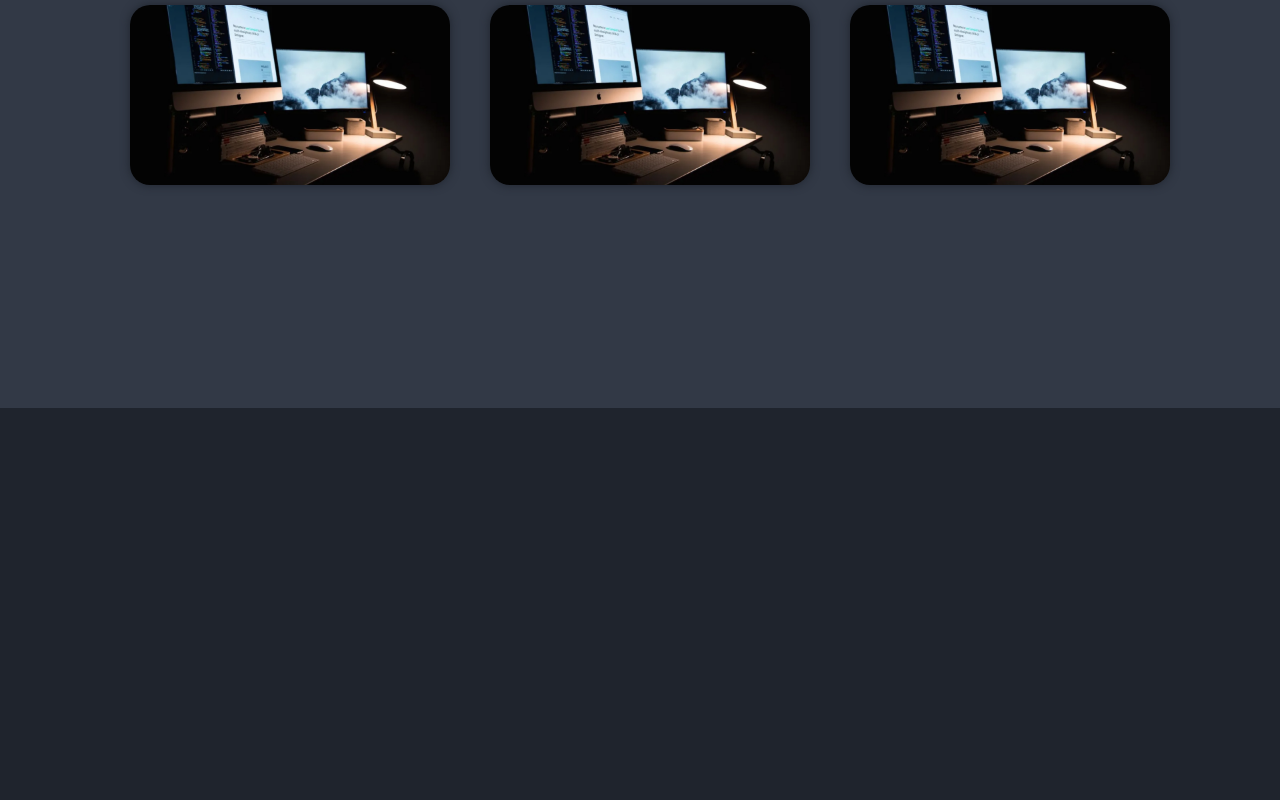
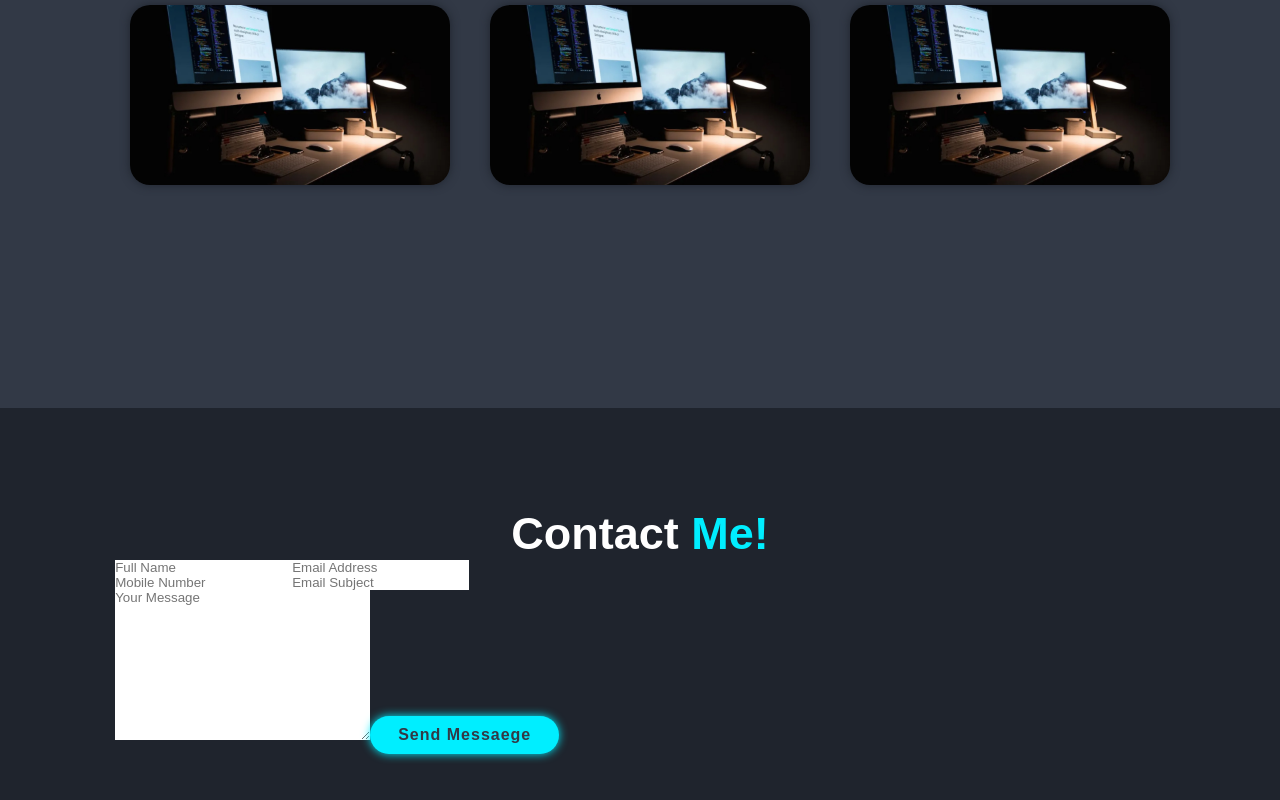
Before and after one commit to Christian-Zafalon/PortifolioZafalon, an Angular app: page /home in a window 1280 px wide. Shown: the part 2792-3592 px from the top of the page. Before the commit the page ends 3200 px from the top, so only its background shows below. Built offline with nearby package versions, Linux system fonts and the light colour scheme.

Commit message:
iniciando sessao contact

```diff
--- a/src/app/app.module.ts
+++ b/src/app/app.module.ts
@@ -9,6 +9,7 @@ import { SharedModule } from './shared/shared.module';
 import { AboutComponent } from './pages/about/about.component';
 import { ServicesComponent } from './pages/services/services.component';
 import { PortifolioComponent } from './pages/portifolio/portifolio.component';
+import { ContactComponent } from './pages/contact/contact.component';
 
 @NgModule({
   declarations: [
@@ -16,7 +17,8 @@ import { PortifolioComponent } from './pages/portifolio/portifolio.component';
     HomeComponent,
     AboutComponent,
     ServicesComponent,
-    PortifolioComponent
+    PortifolioComponent,
+    ContactComponent
   ],
   imports: [
     BrowserModule,
--- /dev/null
+++ b/src/app/pages/contact/contact.component.html
@@ -0,0 +1,19 @@
+<section>
+    <div class="contact" id="contact">
+        <h2 class="heading">Contact <span>Me!</span></h2>
+
+        <form action="#">
+            <div class="input-box">
+                <input type="text" placeholder="Full Name">
+                <input type="text" placeholder="Email Address">
+            </div>
+
+            <div class="input-box">
+                <input type="number" placeholder="Mobile Number">
+                <input type="text" placeholder="Email Subject">
+            </div>
+            <textarea name="" id="" cols="30" rows="10" placeholder="Your Message"></textarea>
+            <input type="submit" value="Send Messaege" class="btn">
+        </form>
+    </div>
+</section>
--- a/src/app/pages/home/home.component.html
+++ b/src/app/pages/home/home.component.html
@@ -31,3 +31,5 @@
 <app-services></app-services>
 
 <app-portifolio></app-portifolio>
+
+<app-contact></app-contact>
```
Also changed, not shown: src/app/pages/contact/contact.component.ts (added, +10 -0 lines), src/app/pages/contact/contact.component.scss (added).
